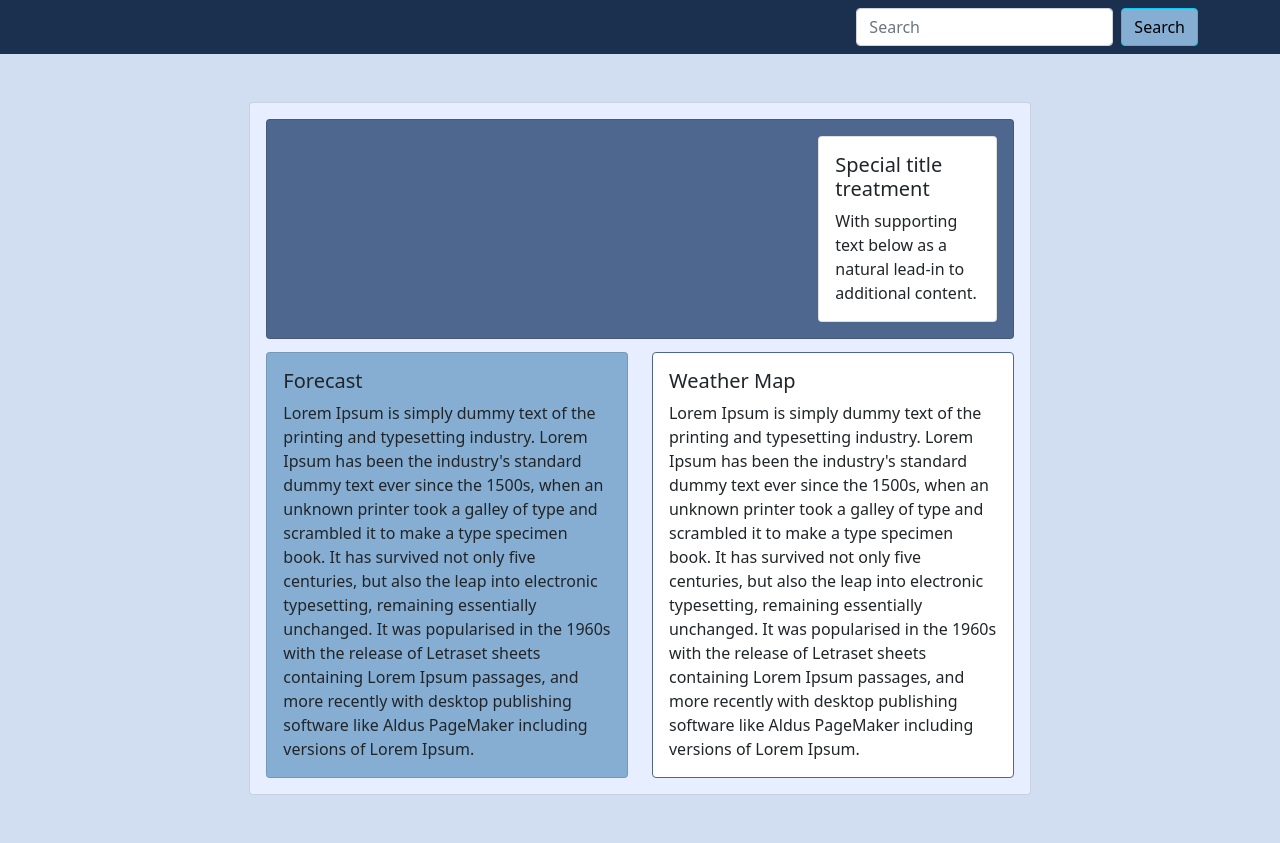
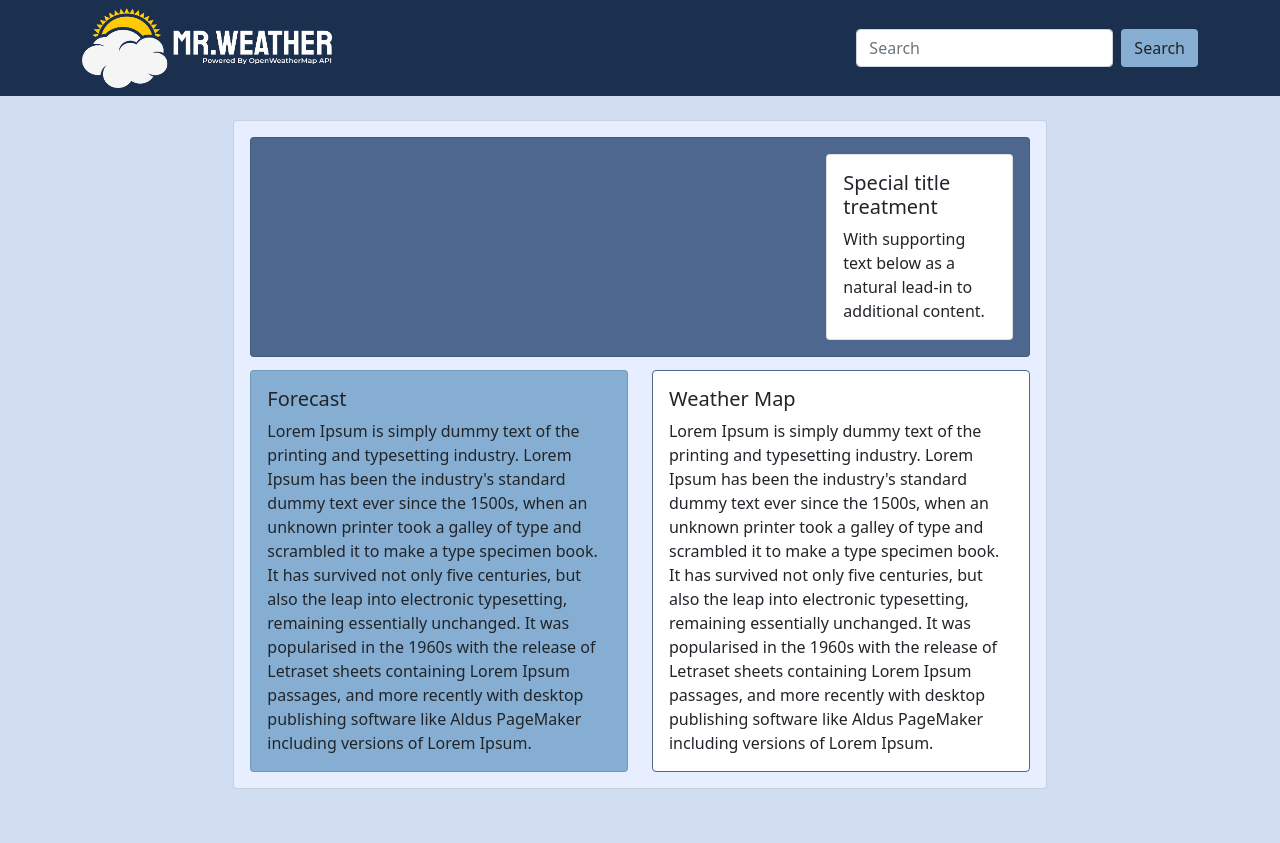
Before and after one commit to danzkefas/MrWeather, a Laravel app: template resources/views/index.blade.php in a window 1280 px wide. After the commit the page ends 789 px from the top, so only its background shows below. Run offline with Laravel 8, Linux system fonts and the light colour scheme; the template is opened without the code that fills it, so the values that code supplies are empty; some libraries are stand-ins or nearby versions.

Commit message:
add photo + update search button border color

```diff
--- a/resources/views/index.blade.php
+++ b/resources/views/index.blade.php
@@ -3,16 +3,17 @@
 @section('content')
 <nav class="navbar navbar-expand-lg navbar-dark" style="background-color: #1B304F">
     <div class="container">
+    <img src="mrWeather.png" style="width:250px;height:80px;">
         <div class="d-flex ms-auto">
             <form class="d-flex">
                 <input class="form-control me-2" type="search" placeholder="Search" aria-label="Search">
-                <button class="btn btn-info" style="background-color: #86AED2" type="submit">Search</button>
+                <button class="btn" style="background-color: #86AED2" type="submit">Search</button>
             </form>
         </div>
     </div>
 </nav>
 
-<div class="row justify-content-center p-5">
+<div class="row justify-content-center p-4">
     <div class="col-sm-8">
         <div class="card" style="background-color: #e6eeff">
             <div class="card-body">
```
Also changed, not shown: public/mrWeather.png (added), 1 other file.
